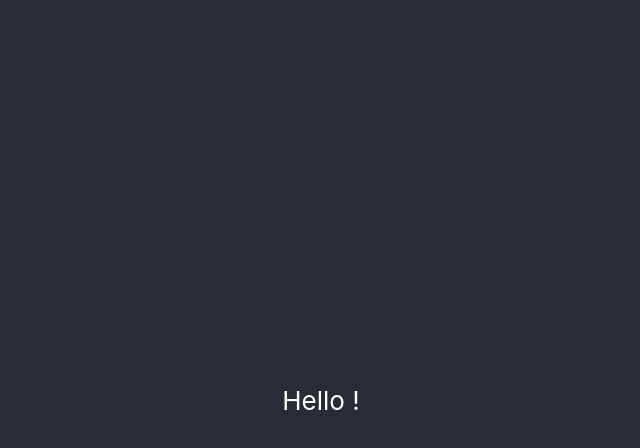
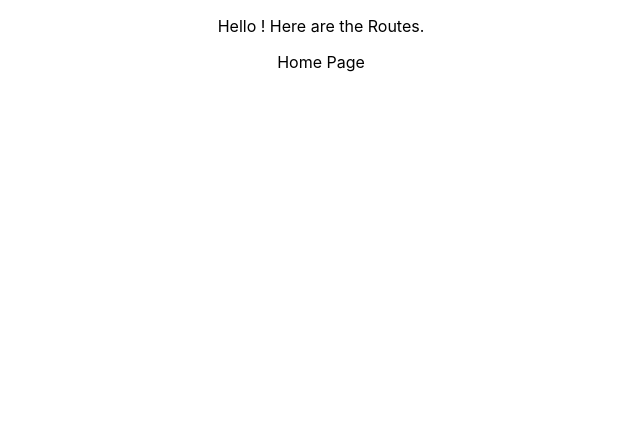
Before and after one commit to CodeOp-tech/fspt15-proj-team3, a React (Create React App) app in the folder my-react-app/: page / in a window 1280 px wide. Shown: the top 448 px of the page, without its empty margins (319-959 px from the left). Built offline with nearby package versions, Linux system fonts and the light colour scheme.

Commit message:
added react routes to pages

```diff
--- a/my-react-app/package.json
+++ b/my-react-app/package.json
@@ -8,6 +8,7 @@
     "@testing-library/user-event": "^13.5.0",
     "react": "^18.2.0",
     "react-dom": "^18.2.0",
+    "react-router-dom": "^6.9.0",
     "react-scripts": "5.0.1",
     "web-vitals": "^2.1.4"
   },
--- a/my-react-app/src/App.js
+++ b/my-react-app/src/App.js
@@ -1,15 +1,31 @@
 import React from "react"
+import Home from "./Pages/Home";
+import DashBoard from "./Pages/DashBoard";
+import List from "./Pages/List";
+import BreakPage from "./Pages/BreakPage";
+import { BrowserRouter, Routes, Route } from "react-router-dom";
 import './App.css';
 
 function App() {
   return (
     <div className="App">
-      <header className="App-header">
+
         <p>
-          Hello !
+          Hello ! Here are the Routes.
         </p>
 
-      </header>
+        <BrowserRouter>
+
+        <Routes>
+
+        <Route path="/"element={<Home/>} />
+        <Route path="/dashboard"element={<DashBoard/>} />
+        <Route path="/list"element={<List/>} />
+        <Route path="/break"element={<BreakPage/>} />
+        </Routes>
+
+        </BrowserRouter>
+
     </div>
   );
 }
```
